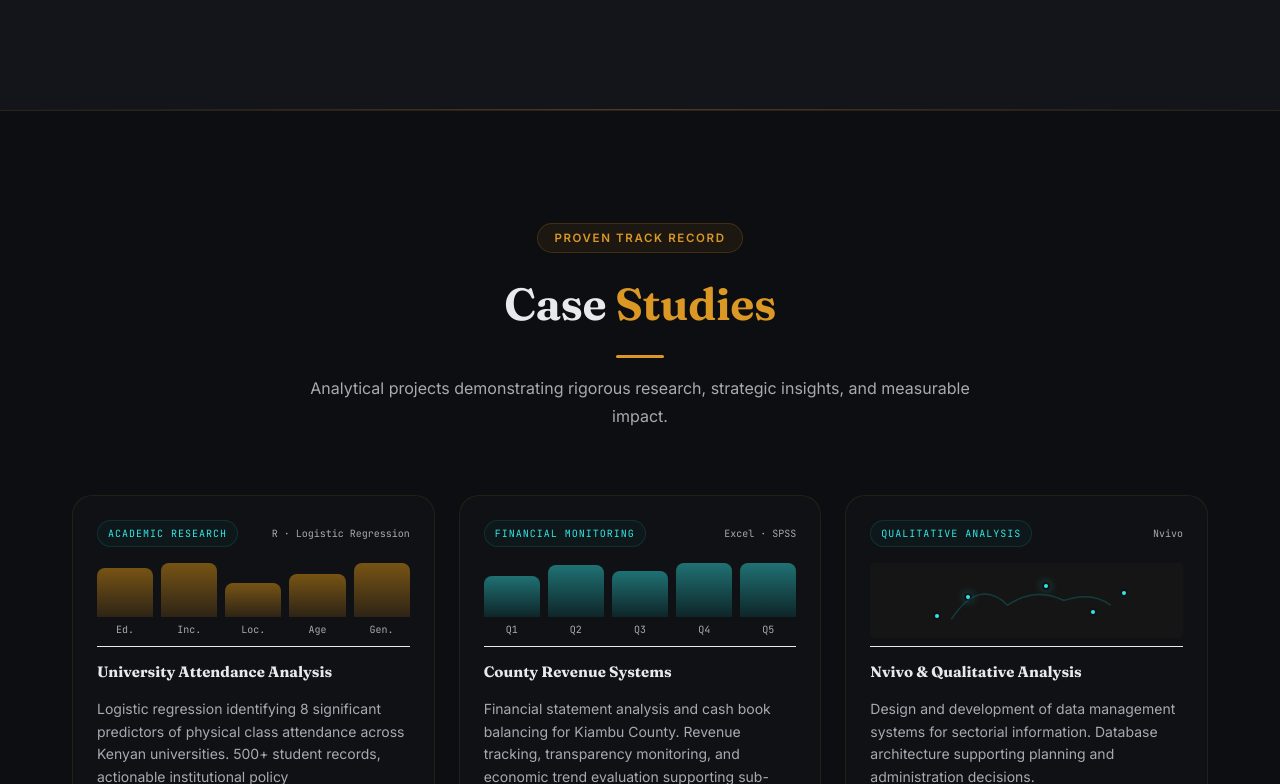
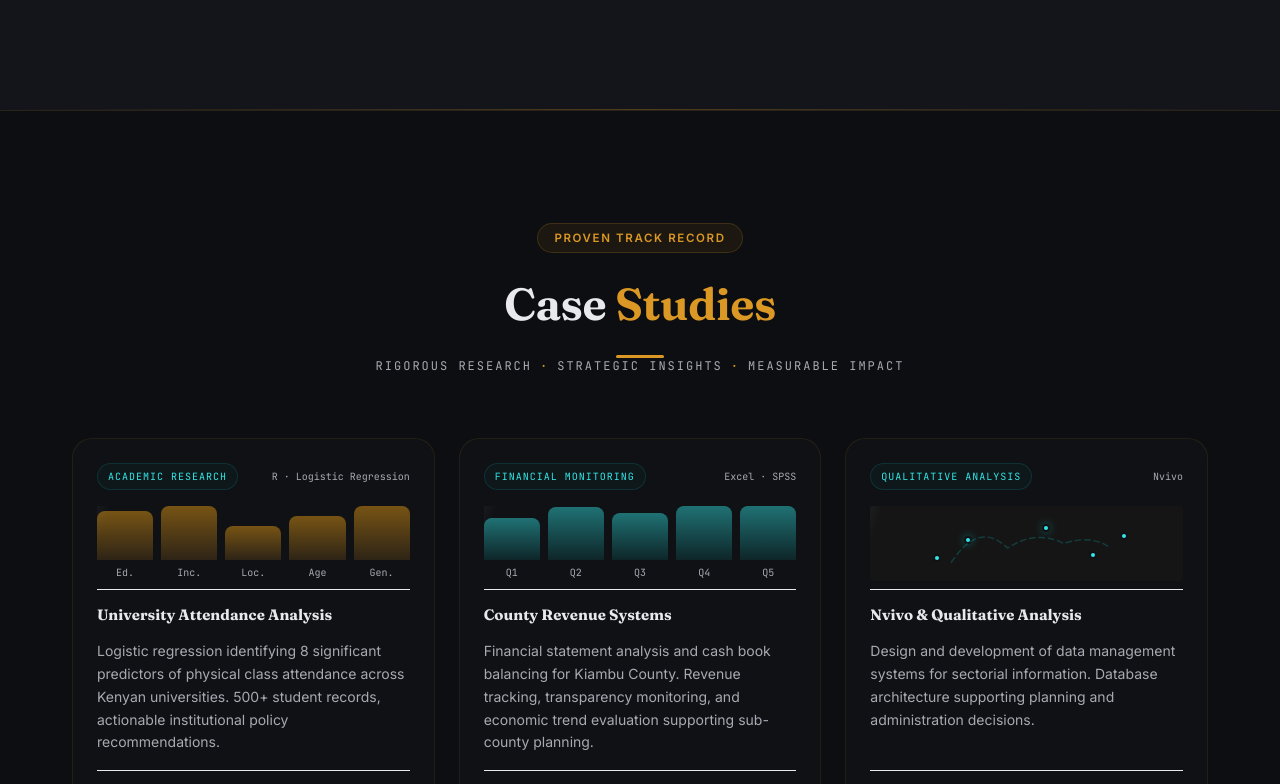
Before and after one commit to kevwasonga/rodricks, a React (Vite) app: page / in a window 1280 px wide. Shown: the part 3112-3896 px from the top of the page. Built offline with nearby package versions, Linux system fonts and the light colour scheme.

Commit message:
feat: lively hover sweep on case-study charts, mono tagline sub, fix tools badge contrast in about

```diff
--- a/src/components/sections/About.tsx
+++ b/src/components/sections/About.tsx
@@ -45,7 +45,7 @@ export function About() {
                 <span className="font-mono text-xs uppercase tracking-widest text-muted-foreground">Nairobi, Kenya</span>
                 <div className="flex flex-wrap justify-center gap-2 mt-6">
                   {tools.map((tool) => (
-                    <span key={tool} className="font-mono text-[11px] tracking-wide px-2.5 py-1 border border-border/40 rounded text-primary bg-primary">
+                    <span key={tool} className="font-mono text-[11px] tracking-wide px-2.5 py-1 border border-primary/25 rounded bg-primary/10 text-primary">
                       {tool}
                     </span>
                   ))}
--- a/src/components/sections/CaseStudies.tsx
+++ b/src/components/sections/CaseStudies.tsx
@@ -109,7 +109,13 @@ export function CaseStudies() {
             Case <span className="gradient-text">Studies</span>
           </h2>
           <div className="sh-rule" />
-          <p className="section-sub">Analytical projects demonstrating rigorous research, strategic insights, and measurable impact.</p>
+          <p className="font-mono text-[11px] sm:text-xs uppercase tracking-[2px] text-center flex flex-wrap items-center justify-center gap-x-2 text-muted-foreground mx-auto max-w-2xl">
+            <span>Rigorous Research</span>
+            <span className="text-primary" aria-hidden="true">·</span>
+            <span>Strategic Insights</span>
+            <span className="text-primary" aria-hidden="true">·</span>
+            <span>Measurable Impact</span>
+          </p>
         </motion.div>
 
         <div className="grid sm:grid-cols-2 lg:grid-cols-3 gap-5 sm:gap-6">
@@ -120,7 +126,7 @@ export function CaseStudies() {
               whileInView={{ opacity: 1, y: 0 }}
               viewport={{ once: true, margin: "-40px" }}
               transition={{ duration: 0.5, delay: (i % 3) * 0.08 }}
-              className="card-base p-5 sm:p-6 flex flex-col gap-4 hover:border-primary/20 hover:-translate-y-1 hover:shadow-[0_12px_40px_rgba(0,0,0,0.25)] transition-all duration-300"
+              className="card-base p-5 sm:p-6 flex flex-col gap-4 group hover:border-primary/20 hover:-translate-y-1 hover:shadow-[0_12px_40px_rgba(0,0,0,0.25)] transition-all duration-300"
             >
               <div className="flex items-center justify-between gap-2">
                 <span className="font-mono text-[10px] uppercase tracking-widest text-teal-400 px-2.5 py-1 rounded-full border border-teal-500/20 bg-teal-500/5 whitespace-nowrap">{c.tag}</span>
@@ -128,7 +134,10 @@ export function CaseStudies() {
               </div>
 
               {/* Chart */}
-              <div className="h-[84px] flex items-end gap-1.5 sm:gap-2 border-b border-border/40 pb-2 shrink-0">
+              <div className="h-[84px] relative overflow-hidden flex items-end gap-1.5 sm:gap-2 border-b border-border/40 pb-2 shrink-0">
+                <div className="pointer-events-none absolute inset-0 rounded-lg" aria-hidden="true">
+                  <span className="absolute inset-y-0 w-1/3 skew-x-[-18deg] bg-gradient-to-r from-transparent via-white/[0.14] to-transparent -translate-x-full transition-transform duration-700 ease-out group-hover:translate-x-[400%]" />
+                </div>
                 {c.isMap && <MapMini />}
                 {c.isLine && <LineMini />}
                 {c.isDonut && <DonutMini />}
@@ -144,9 +153,9 @@ export function CaseStudies() {
                         whileInView={{ height: `${b.h}%` }}
                         viewport={{ once: true }}
                         transition={{ duration: 0.8, delay: 0.2 }}
-                        className={`w-full rounded-t-sm flex items-end justify-center pb-1 ${c.variant === "teal" ? "bg-gradient-to-t from-teal-600/20 to-teal-400/45" : "bg-gradient-to-t from-amber-600/20 to-amber-400/45"}`}
+                        className={`w-full rounded-t-sm flex items-end justify-center pb-1 transition-all duration-300 group-hover:brightness-125 group-hover:-translate-y-0.5 ${c.variant === "teal" ? "bg-gradient-to-t from-teal-600/20 to-teal-400/45" : "bg-gradient-to-t from-amber-600/20 to-amber-400/45"}`}
                       />
-                      <span className="font-mono text-[10px] text-muted-foreground">{b.label}</span>
+                      <span className="font-mono text-[10px] text-muted-foreground transition-colors group-hover:text-primary">{b.label}</span>
                     </div>
                   ))}
               </div>
@@ -186,13 +195,13 @@ export function CaseStudies() {
 function MapMini() {
   return (
     <div className="relative w-full h-full bg-amber-500/[0.03] rounded overflow-hidden">
-      <span className="absolute left-[30%] top-[40%] w-2 h-2 rounded-full bg-teal-400 border-2 border-card shadow-[0_0_8px_rgba(13,155,155,0.6)]" />
-      <span className="absolute left-[55%] top-[25%] w-2 h-2 rounded-full bg-teal-400 border-2 border-card shadow-[0_0_8px_rgba(13,155,155,0.6)]" />
-      <span className="absolute left-[70%] top-[60%] w-2 h-2 rounded-full bg-teal-400 border-2 border-card" />
-      <span className="absolute left-[20%] top-[65%] w-2 h-2 rounded-full bg-teal-400 border-2 border-card" />
-      <span className="absolute left-[80%] top-[35%] w-2 h-2 rounded-full bg-teal-400 border-2 border-card" />
-      <svg viewBox="0 0 200 80" className="absolute inset-0 w-full h-full opacity-30">
-        <path d="M20 60 Q50 15 80 45 Q110 25 140 40 Q170 30 190 45" fill="none" stroke="rgb(13 155 155)" strokeWidth="1.5" />
+      <span className="absolute left-[30%] top-[40%] w-2 h-2 rounded-full bg-teal-400 border-2 border-card shadow-[0_0_8px_rgba(13,155,155,0.6)] transition-transform duration-300 group-hover:scale-150" />
+      <span className="absolute left-[55%] top-[25%] w-2 h-2 rounded-full bg-teal-400 border-2 border-card shadow-[0_0_8px_rgba(13,155,155,0.6)] transition-transform duration-300 delay-75 group-hover:scale-150" />
+      <span className="absolute left-[70%] top-[60%] w-2 h-2 rounded-full bg-teal-400 border-2 border-card transition-transform duration-300 delay-150 group-hover:scale-150" />
+      <span className="absolute left-[20%] top-[65%] w-2 h-2 rounded-full bg-teal-400 border-2 border-card transition-transform duration-300 delay-200 group-hover:scale-150" />
+      <span className="absolute left-[80%] top-[35%] w-2 h-2 rounded-full bg-teal-400 border-2 border-card transition-transform duration-300 delay-300 group-hover:scale-150" />
+      <svg viewBox="0 0 200 80" className="absolute inset-0 w-full h-full opacity-30 transition-opacity duration-300 group-hover:opacity-60">
+        <path d="M20 60 Q50 15 80 45 Q110 25 140 40 Q170 30 190 45" fill="none" stroke="rgb(13 155 155)" strokeWidth="1.5" strokeDasharray="6 4" strokeLinecap="round" />
       </svg>
     </div>
   )
@@ -200,9 +209,10 @@ function MapMini() {
 
 function LineMini() {
   return (
-    <svg viewBox="0 0 200 80" className="w-full h-full">
-      <polyline points="10,65 40,55 70,48 100,38 130,30 160,22 190,15" fill="none" stroke="rgb(13 155 155)" strokeWidth="2.5" strokeLinecap="round" strokeLinejoin="round" />
+    <svg viewBox="0 0 200 80" className="w-full h-full transition-transform duration-300 group-hover:scale-[1.03]">
+      <polyline points="10,65 40,55 70,48 100,38 130,30 160,22 190,15" fill="none" stroke="rgb(13 155 155)" strokeWidth="2.5" strokeLinecap="round" strokeLinejoin="round" strokeDasharray="7 5" />
       <circle cx="190" cy="15" r="4" fill="rgb(13 155 155)" />
+      <circle cx="190" cy="15" r="8" fill="none" stroke="rgb(13 155 155)" strokeOpacity="0.4" className="transition-transform duration-300 opacity-0 group-hover:opacity-100 group-hover:scale-125" />
       <defs>
         <linearGradient id="lineFill" x1="0" y1="0" x2="0" y2="1">
           <stop offset="0%" stopColor="rgb(13 155 155)" stopOpacity="0.15" />
@@ -217,14 +227,14 @@ function LineMini() {
 function DonutMini() {
   return (
     <div className="w-full h-full flex items-center justify-center gap-3">
-      <svg viewBox="0 0 100 100" className="w-[68px] h-[68px] -rotate-90">
+      <svg viewBox="0 0 100 100" className="w-[68px] h-[68px] -rotate-90 transition-transform duration-300 group-hover:scale-110 group-hover:-rotate-[70deg]">
         <circle cx="50" cy="50" r="35" fill="none" stroke="hsl(var(--border))" strokeWidth="12" />
-        <circle cx="50" cy="50" r="35" fill="none" stroke="hsl(var(--primary))" strokeWidth="12" strokeDasharray="198 22" strokeLinecap="round" className="drop-shadow-sm" />
+        <circle cx="50" cy="50" r="35" fill="none" stroke="hsl(var(--primary))" strokeWidth="12" strokeDasharray="198 22" strokeLinecap="round" className="drop-shadow-sm transition-shadow duration-300 group-hover:drop-shadow-[0_0_6px_hsl(var(--primary)/0.5)]" />
         <text x="50" y="56" textAnchor="middle" className="fill-teal-400 font-mono text-[14px] font-bold" transform="rotate(90 50 50)">
           90%
         </text>
       </svg>
-      <span className="font-mono text-[10px] uppercase tracking-widest text-muted-foreground">Pass Rate</span>
+      <span className="font-mono text-[10px] uppercase tracking-widest text-muted-foreground transition-colors group-hover:text-primary">Pass Rate</span>
     </div>
   )
 }
```
